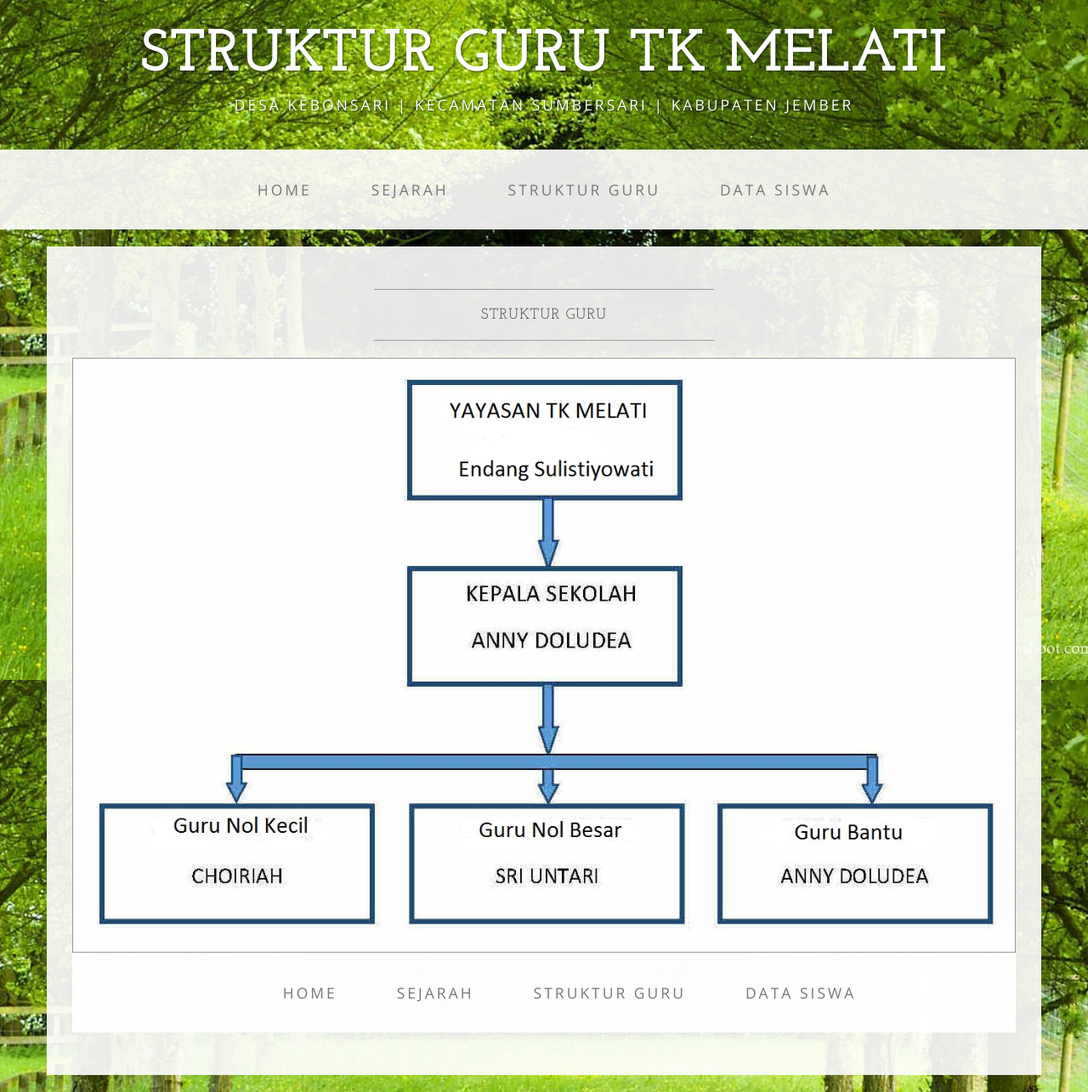
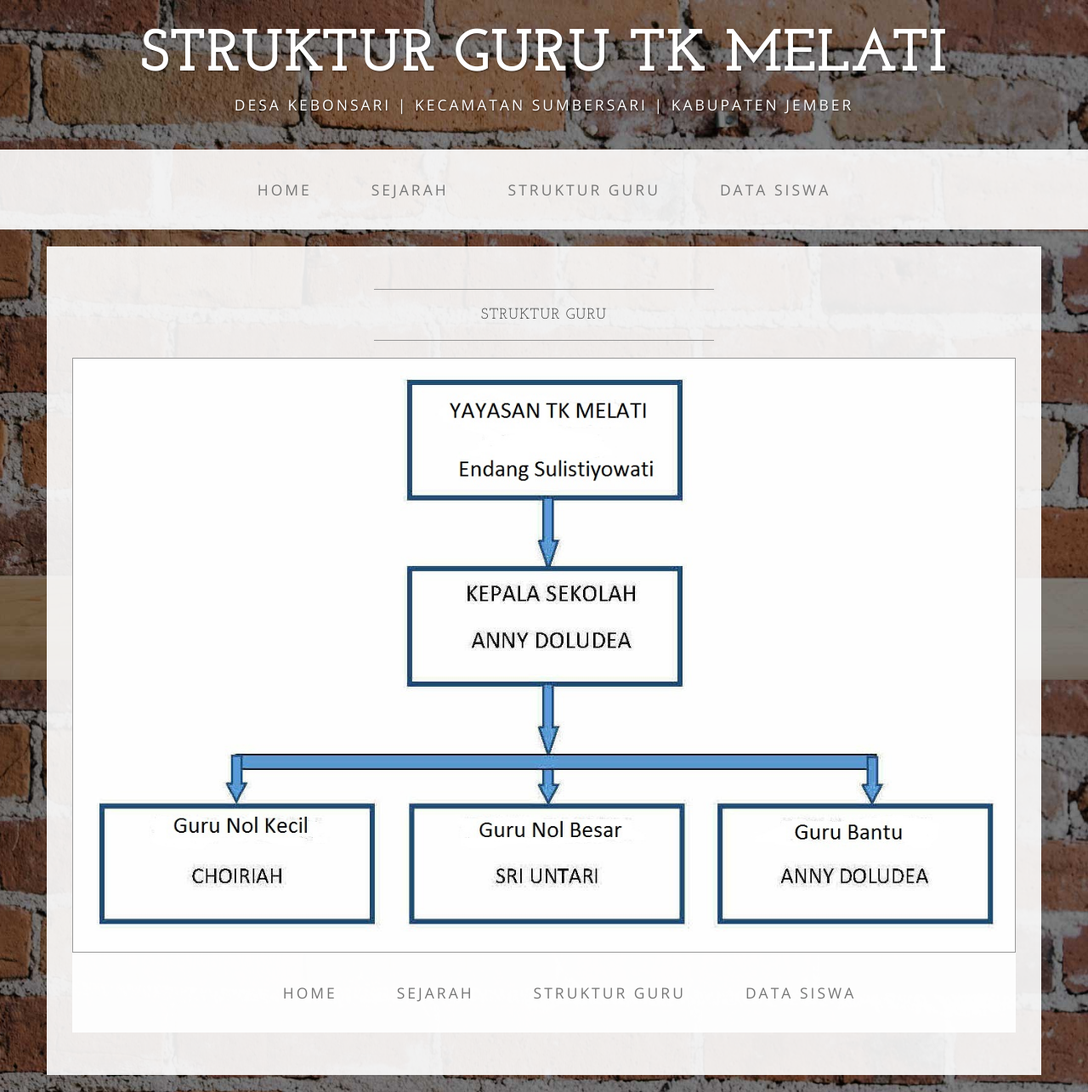
Before and after one commit to rismiasandi/webtk, a PHP site: page /blog.php in a window 1280 px wide. Shown: the whole page at 85% size. Run offline with PHP 8.4, Linux system fonts and the light colour scheme.

Commit message:
rubah lagi

```diff
--- a/css/business-casual.css
+++ b/css/business-casual.css
@@ -6,7 +6,7 @@
 
 body {
     font-family: "Open Sans","Helvetica Neue",Helvetica,Arial,sans-serif;
-    background: url('../img/pohon.jpg') no-repeat center center fixed;
+    background: url('../img/images.jpg') no-repeat center center fixed;
     -webkit-background-size: cover;
     -moz-background-size: cover;
     background-size: cover;
```
